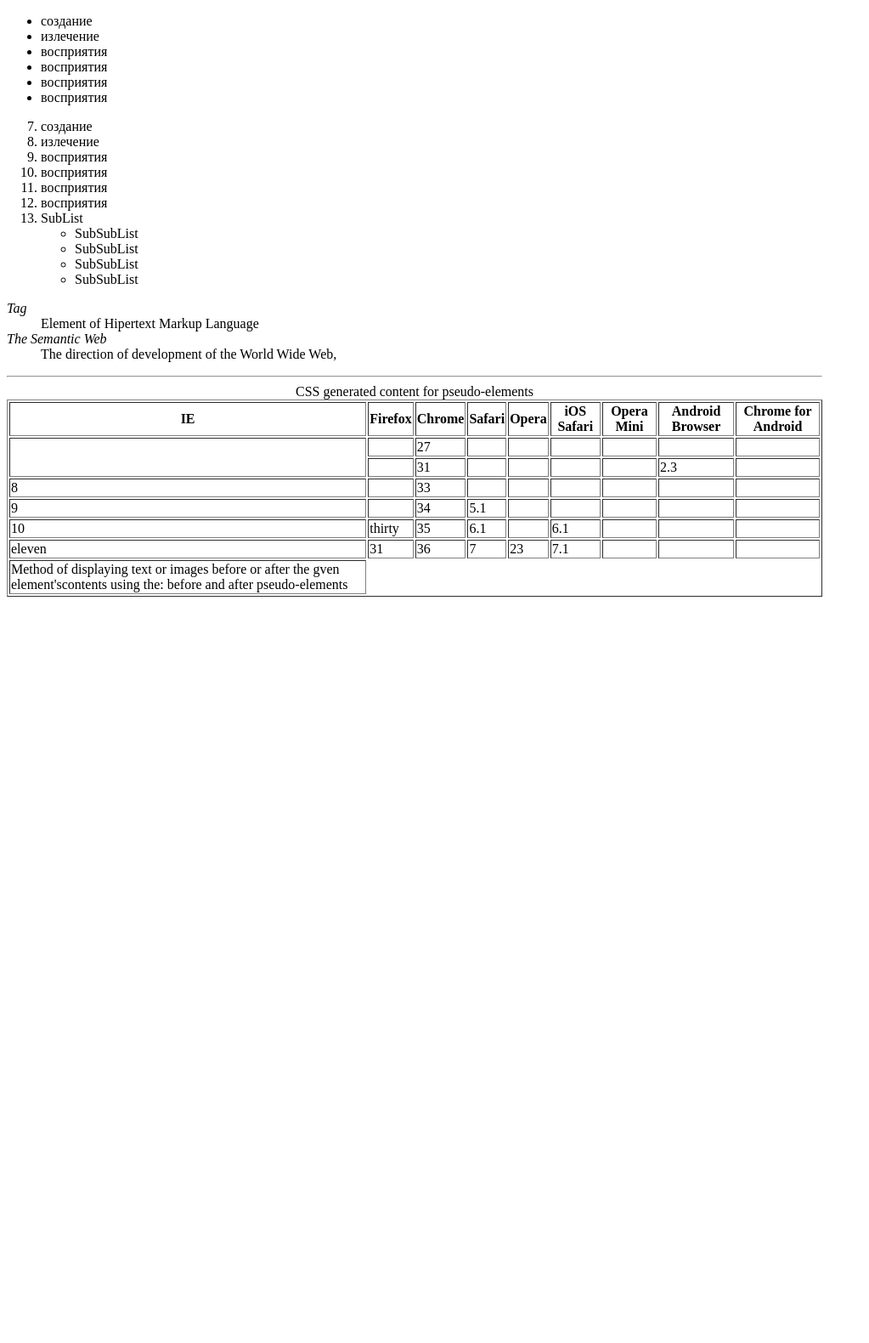
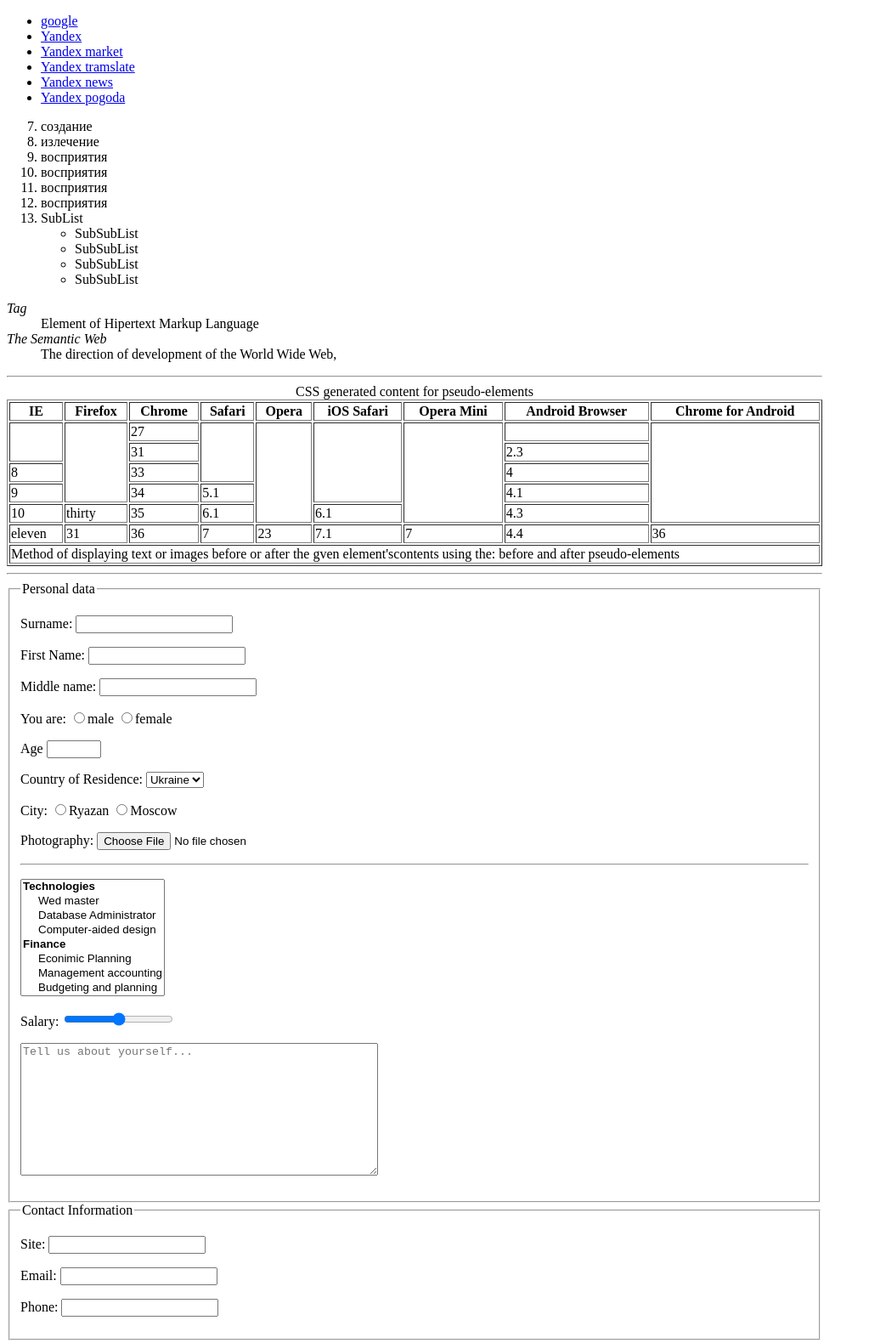
Before and after one commit to kirill1291/fe-rsu-kirill_stepin, a plain HTML site: page html_advanced/tsak_1/index.html in a window 1280 px wide. Shown: the top 1580 px of the page at 85% size, without its empty margins (0-1023 px from the left). Before the commit the page ends 800 px from the top, so only its background shows below. Drawn offline with Linux system fonts and the light colour scheme.

Commit message:
Task 1 - OK (no validation)

```diff
--- a/html_advanced/tsak_1/index.html
+++ b/html_advanced/tsak_1/index.html
@@ -4,18 +4,18 @@
         <meta http-equiv="Content-Type" content="text/html; charset=UTF-8">
         <meta name="description" content="Class work">
         <meta name="keywords" content="HTML, JavaScript, CSS">
-        <title>html_basics Home work</title>
+        <title>html_advanced task 1</title>
         <link rel="stylesheet" type="text/css" href="mycss.css" />
     </head>
     <body>
 	<div id="main">
 	<ul>
-		<li>создание </li>
-    		<li>излечение </li>
-    		<li>восприятия</li>
-		<li>восприятия</li>
-		<li>восприятия</li>
-		<li>восприятия</li>
+		<li><a href="https://www.google.ru">google</a></li>
+    	<li><a href="https://www.yandex.ru/">Yandex</a></li>
+    	<li><a href="https://market.yandex.ru/?clid=505">Yandex market</a></li>
+		<li><a href="https://translate.yandex.ru/">Yandex tramslate</a></li>
+		<li><a href="https://news.yandex.ru/">Yandex news</a></li>
+		<li><a href="https://yandex.ru/pogoda/ryazan">Yandex pogoda </a></li>
   	</ul>
        <ol start="7">
 		<li>создание </li>
@@ -46,27 +46,71 @@
     		<th>IE</th><th>Firefox</th><th>Chrome</th><th>Safari</th><th>Opera</th><th>iOS Safari</th><th>Opera Mini</th><th>Android Browser</th><th>Chrome for Android</th>
    		</tr>
 		<tr>
-    		<td rowspan="2">&nbsp</td><td>&nbsp</td><td>27</td><td>&nbsp</td><td>&nbsp</td><td>&nbsp</td><td>&nbsp</td><td>&nbsp</td><td>&nbsp</td>
+    		<td rowspan="2">&nbsp</td><td rowspan="4">&nbsp</td><td>27</td><td rowspan="3">&nbsp</td><td rowspan="5">&nbsp</td><td rowspan="4">&nbsp</td><td rowspan="5">&nbsp</td><td>&nbsp</td><td rowspan="5">&nbsp</td>
    		</tr>
 		<tr>
-    		<td>&nbsp</td><td>31</td><td>&nbsp</td><td>&nbsp</td><td>&nbsp</td><td>&nbsp</td><td>2.3</td><td>&nbsp</td>
+    		<td>31</td><td>2.3</td>
    		</tr>
 		<tr>
-    		<td>8</td><td>&nbsp</td><td>33</td><td>&nbsp</td><td>&nbsp</td><td>&nbsp</td><td>&nbsp</td><td>&nbsp</td><td>&nbsp</td>
+    		<td>8</td><td>33</td><td>4</td>
    		</tr>
 		<tr>
-    		<td>9</td><td>&nbsp</td><td>34</td><td>5.1</td><td>&nbsp</td><td>&nbsp</td><td>&nbsp</td><td>&nbsp</td><td>&nbsp</td>
+    		<td>9</td><td>34</td><td>5.1</td><td>4.1</td>
    		</tr>
 		<tr>
-    		<td>10</td><td>thirty</td><td>35</td><td>6.1</td><td>&nbsp</td><td>6.1</td><td>&nbsp</td><td>&nbsp</td><td>&nbsp</td>
+    		<td>10</td><td>thirty</td><td>35</td><td>6.1</td><td>6.1</td><td>4.3</td>
    		</tr>
 		<tr>
-    		<td>eleven</td><td>31</td><td>36</td><td>7</td><td>23</td><td>7.1</td><td>&nbsp</td><td>&nbsp</td><td>&nbsp</td>
+    		<td>eleven</td><td>31</td><td>36</td><td>7</td><td>23</td><td>7.1</td><td>7</td><td>4.4</td><td>36</td>
    		</tr>
-		<tr colspan="9">
-    		<td>Method of displaying text or images before or after the gven element'scontents using the: before and after pseudo-elements</td>
+		<tr>
+    		<td colspan="9">Method of displaying text or images before or after the gven element'scontents using the: before and after pseudo-elements</td>
    		</tr>
   		</table>
+		<hr>
+		 <form action="http://httpbin.org/post" method="post">
+			<fieldset>
+			<legend>Personal data</legend>
+			<p>Surname: <input name="Surname"></p>
+			<p>First Name: <input name="First_name"></p>
+			<p>Middle name: <input name="Middle_name"></p>
+			<p>You are: <input name="sax" type="radio" value="male">male <input name="sax" type="radio" value="female">female</p>
+			<p>Age <input type="number" size="3" name="age" min="18" max="101" ></p>
+			<p>Country of Residence:
+			<select name="country">
+				<option value="Ukraine">Ukraine</option>
+				<option value="Russia">Russia</option>
+				<option value="USA">USA</option>
+				<option value="France">France</option>
+				</select>
+			</p>
+			<p>City: <input name="city" type="radio" value="Ryazan">Ryazan <input name="city" type="radio" value="Moscow">Moscow</p>
+			<p>Photography: <input type="file" name="file"></p>
+			<hr>
+			<p><select multiple size="8">
+			<optgroup label="Technologies">
+				<option value="t1">Wed master</option>
+				<option value="t2">Database Administrator</option>
+				<option value="t3">Computer-aided design</option>
+			</optgroup>
+			<optgroup label="Finance">
+				<option value="f1">Econimic Planning</option>
+				<option value="f2">Management accounting</option>
+				<option value="f3">Budgeting and planning</option>
+			</optgroup>
+			</select></p>
+			<p>Salary: <input type="range" name="salary"></p>
+			<p><textarea cols="50" rows="10" placeholder="Tell us about yourself..."></textarea></p>
+			</fieldset>
+			<fieldset>
+			<legend>Contact Information</legend>
+				<p>Site: <input type="url" name="site"></p>
+				<p>Email: <input type="email" name="Email"></p>
+				<p>Phone: <input type="tel" name="Phone"></p>
+			</fieldset>
+				<p>Password: <input type="password" name="Password"></p>
+				<p><input type="submit" name="submit"><input type="reset" name="submit"></p>
+			</form>
 	</div>
     </body>
 </html>
```
